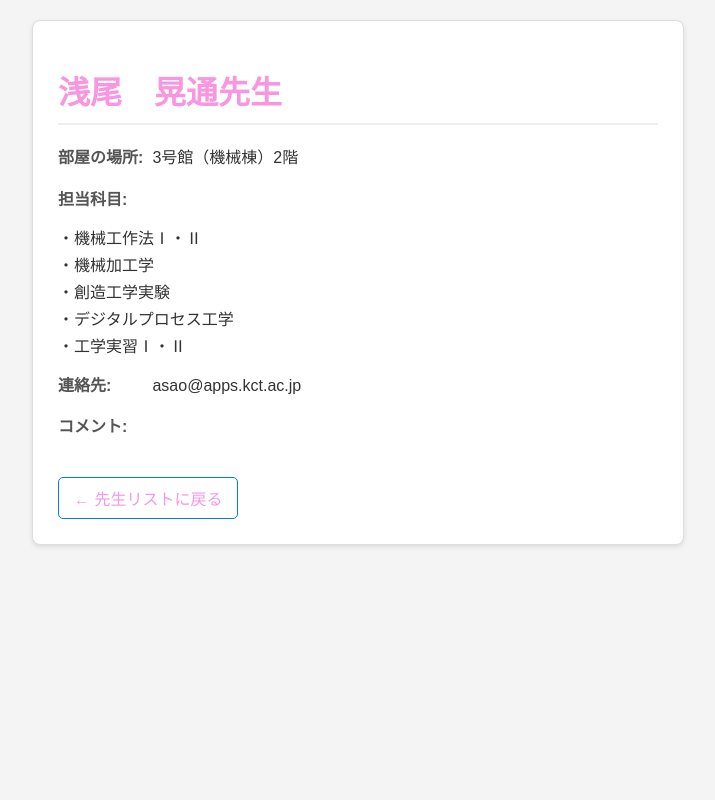
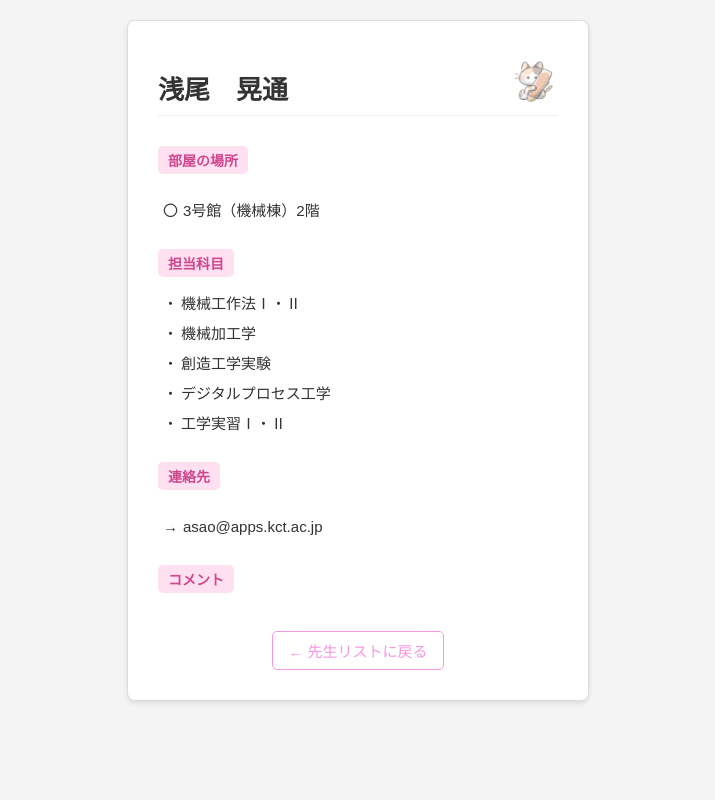
Before and after one commit to silataki/kousenkeijiban, a PHP site: page /teacher_detail.php?id=1 in a window 1280 px wide. Shown: the whole page, without its empty margins (282-997 px from the left). Run offline with PHP 8.4, Linux system fonts and the light colour scheme; data comes from the database, SQL or seed files in the repository.

Commit message:
画像を追加

```diff
--- a/src/teacher_detail.php
+++ b/src/teacher_detail.php
@@ -30,44 +30,184 @@ $conn->close(); // データベース接続を閉じる
     <meta name="viewport" content="width=device-width, initial-scale=1.0">
     <title><?php echo $teacher_data ? htmlspecialchars($teacher_data['name']) . '先生の詳細' : '先生の情報'; ?></title>
     <style>
-        body { font-family: 'メイリオ', Meiryo, sans-serif; margin: 20px; background-color: #f4f4f4; color: #333; }
-        .container { max-width: 600px; margin: 20px auto; padding: 25px; border: 1px solid #ddd; border-radius: 8px; box-shadow: 0 2px 5px rgba(0,0,0,0.1); background-color: #fff; }
-        h1 { color:rgb(247, 151, 224); border-bottom: 2px solid #eee; padding-bottom: 10px; margin-bottom: 20px; }
-        p { margin-bottom: 12px; line-height: 1.6; }
-        strong { color: #555; display: inline-block; min-width: 90px; } /* ラベルの幅を揃える */
-        ul { list-style: none; padding-left: 0; margin-top: 5px; } /* リストのデフォルトスタイルを調整 */
-        li { margin-bottom: 3px; }
-        .back-link { display: inline-block; margin-top: 25px; text-decoration: none; color:rgb(247, 151, 224); padding: 8px 15px; border: 1px solid #007bff; border-radius: 5px; transition: background-color 0.3s, color 0.3s; }
-        .back-link:hover { background-color:rgb(247, 151, 224); color: #fff; text-decoration: none; }
+    body {
+        font-family: 'メイリオ', Meiryo, sans-serif;
+        margin: 0;
+        background-color: #f4f4f4;
+        color: #333;
+        display: flex;
+        justify-content: center;
+        align-items: flex-start;
+        min-height: 100vh;
+        padding: 20px 0;
+        box-sizing: border-box;
+    }
+    .container {
+        max-width: 400px;
+        width: 90%;
+        padding: 30px;
+        border: 1px solid #ddd;
+        border-radius: 8px;
+        box-shadow: 0 2px 5px rgba(0,0,0,0.1);
+        background-color: #fff;
+        position: relative;
+        overflow: hidden;
+    }
+
+    /* 新しく追加するスタイル */
+    .name-section {
+        display: flex; /* Flexboxを適用 */
+        align-items: center; /* 縦方向の中央揃え */
+        justify-content: flex-start; /* 左寄せ */
+        padding-bottom: 10px;
+        margin-bottom: 30px;
+        position: relative;
+    }
+    .name-section::after { /* 下線をCSSで作成 */
+        content: '';
+        display: block;
+        width: 100%;
+        height: 1px;
+        background-color: #eee;
+        position: absolute;
+        bottom: 0;
+        left: 0;
+    }
+
+    /* 名前 (h1) のスタイル調整 */
+    h1 {
+        font-size: 26px;
+        color: #333;
+        text-align: center; /* Flexboxで中央寄せするので不要になるが、念のため残す */
+        padding-bottom: 0; /* 親の.name-sectionで余白を管理 */
+        margin-bottom: 0; /* 親の.name-sectionで余白を管理 */
+        margin-right: 10px; /* 名前と猫の間のスペース */
+    }
+
+    .info-section {
+        margin-bottom: 25px;
+    }
+    .info-label {
+        background-color: #ffe0f0;
+        color: #d1478f;
+        padding: 4px 10px;
+        border-radius: 5px;
+        display: inline-block;
+        font-weight: bold;
+        font-size: 14px;
+        margin-bottom: 8px;
+    }
+    .info-content {
+        padding-left: 5px;
+        line-height: 1.8;
+        font-size: 15px;
+        word-wrap: break-word;
+    }
+
+    /* 担当科目リストのスタイル */
+    .info-content ul {
+        list-style: none;
+        padding-left: 0;
+        margin-top: 5px;
+        margin-bottom: 0;
+    }
+    .info-content li {
+        margin-bottom: 3px;
+        position: relative;
+        padding-left: 1.2em;
+    }
+    .info-content li::before {
+        content: "・";
+        position: absolute;
+        left: 0;
+        top: 0;
+    }
+
+    /* 部屋の場所の丸文字 */
+    .info-content.room-content::before {
+        content: "〇";
+        margin-right: 5px;
+        display: inline-block;
+    }
+
+    /* 連絡先の矢印 */
+    .info-content.contact-content::before {
+        content: "→";
+        margin-right: 5px;
+        display: inline-block;
+    }
+
+    .back-link {
+        display: block;
+        width: fit-content;
+        margin: 30px auto 0;
+        text-decoration: none;
+        color:rgb(247, 151, 224);
+        padding: 8px 15px;
+        border: 1px solid rgb(247, 151, 224);
+        border-radius: 5px;
+        transition: background-color 0.3s, color 0.3s;
+        font-size: 15px;
+    }
+    .back-link:hover {
+        background-color:rgb(247, 151, 224);
+        color: #fff;
+        text-decoration: none;
+    }
+
+    /* 猫の画像スタイル調整 */
+    .cat-image {
+        width: 50px; /* 画像のサイズを調整 */
+        height: auto;
+        opacity: 1; /* 透過度をなくすか調整 */
+        vertical-align: middle;
+        margin-left: auto; /* 名前との間にスペースを追加 */
+        margin-top: 5px;
+    }
     </style>
 </head>
 <body>
     <div class="container">
         <?php if ($teacher_data): // 先生のデータが見つかった場合 ?>
-            <h1><?php echo htmlspecialchars($teacher_data['name']); ?>先生</h1>
-            <p><strong>部屋の場所:</strong> <?php echo htmlspecialchars($teacher_data['room_number']); ?></p>
+            <div class="name-section"> <h1><?php echo htmlspecialchars($teacher_data['name']); ?></h1>
+            <img src="nyan.png" alt="猫のイラスト" class="cat-image">
+        </div>
 
+            <div class="info-section">
+                <span class="info-label">部屋の場所</span>
+                <p class="info-content room-content"><?php echo htmlspecialchars($teacher_data['room_number']); ?></p>
+            </div>
+
+            <div class="info-section">
+                <span class="info-label">担当科目</span>
+                <div class="info-content">
                 <?php
-            // 担当科目を箇条書きで表示
                 if (isset($teacher_data['subjects']) && $teacher_data['subjects'] !== '') {
-                // データベースから取得した担当科目文字列をカンマ (,) で分割し、配列にする
                     $subjects_array = explode(',', $teacher_data['subjects']);
-
-                echo '<p><strong>担当科目:</strong></p>'; // 「担当科目:」のラベル表示
-                echo '<ul>'; // 箇条書きリストの開始
+                    echo '<ul>';
                     foreach ($subjects_array as $subject) {
-                    // 各科目の前後の空白を取り除き (trim)、HTMLエスケープ (htmlspecialchars) してリストアイテムとして表示
-                    echo '<li>・' . htmlspecialchars(trim($subject)) . '</li>';
+                        echo '<li>' . htmlspecialchars(trim($subject)) . '</li>';
                     }
-                echo '</ul>'; // 箇条書きリストの終了
+                    echo '</ul>';
                 } else {
-                // 担当科目が設定されていない場合の表示
-                echo '<p><strong>担当科目:</strong> 設定されていません</p>';
+                    echo '<p>設定されていません</p>';
                 }
                 ?>
+                </div>
+            </div>
 
-            <p><strong>連絡先:</strong> <?php echo htmlspecialchars($teacher_data['contact_info']); ?></p>
-            <p><strong>コメント:</strong> <?php echo nl2br(htmlspecialchars($teacher_data['comments'])); ?></p>
+            <div class="info-section">
+                <span class="info-label">連絡先</span>
+                <p class="info-content contact-content"><?php echo htmlspecialchars($teacher_data['contact_info']); ?></p>
+            </div>
+
+            <div class="info-section">
+                <span class="info-label">コメント</span>
+                <p class="info-content"><?php echo nl2br(htmlspecialchars($teacher_data['comments'])); ?></p>
+            </div>
+
+            <!-- <img src="nyan.png" alt="猫のイラスト" class="cat-image">  -->
+
         <?php else: // 先生のデータが見つからなかった場合 ?>
             <p>指定された先生は見つかりませんでした。</p>
         <?php endif; ?>
```
Also changed, not shown: src/back.png (added), src/new_moving.gif (added), src/nyan.png (added), 5 other files. Lines whose indentation alone changed are shown as unchanged.
